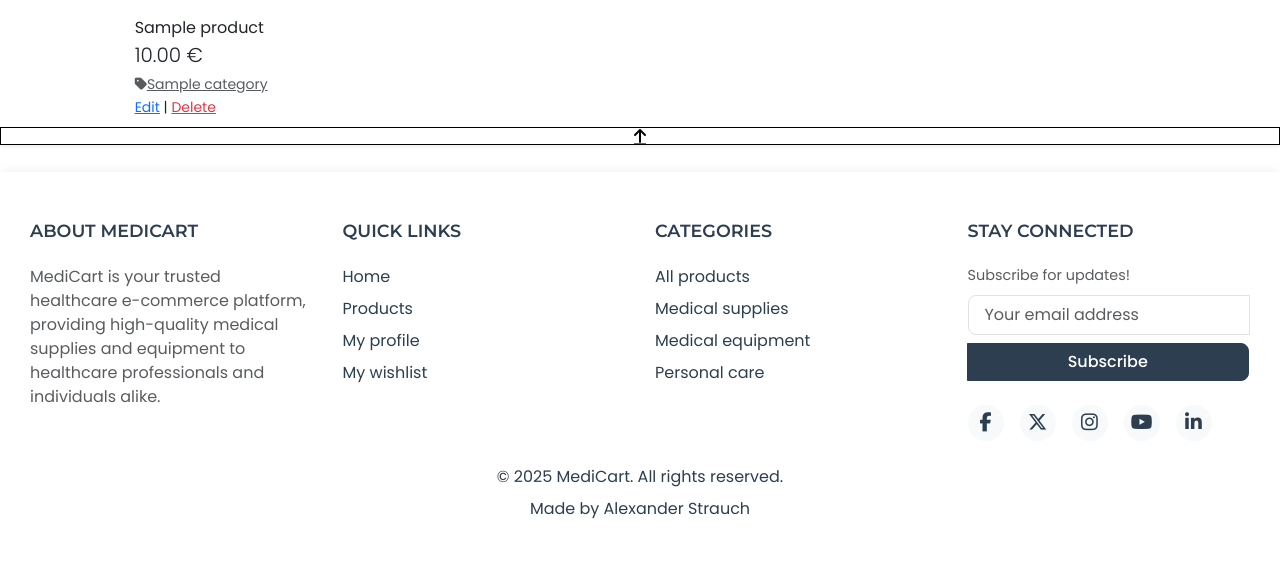
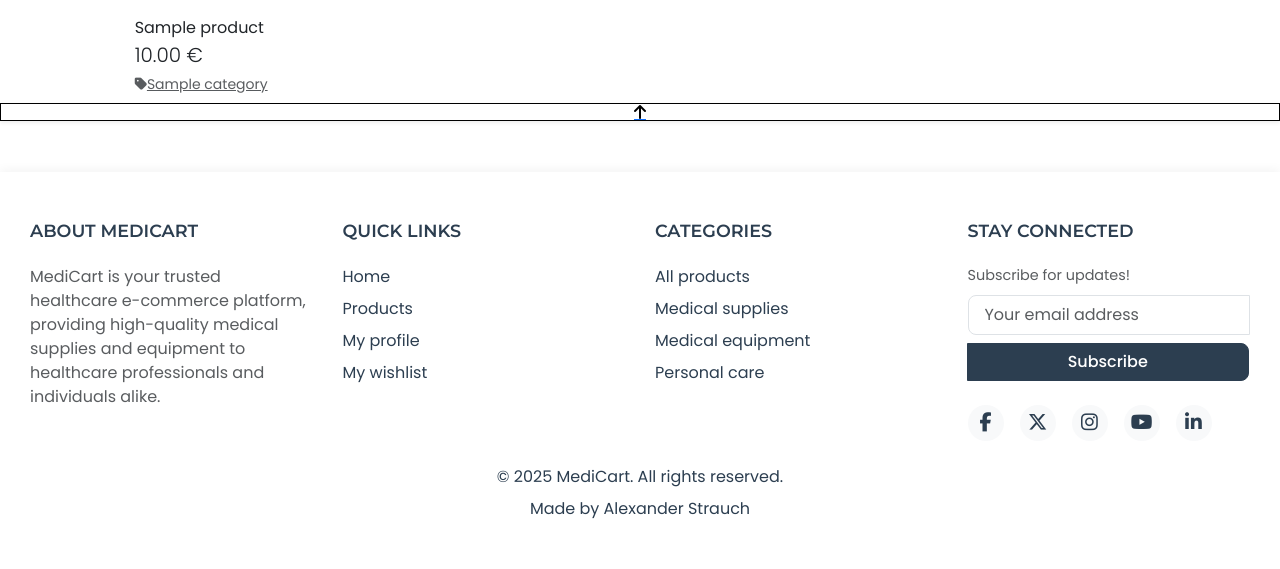
Before and after one commit to alexstrauch/medicart, a Django app: page /products/ in a window 1280 px wide. Shown: the part 231-800 px from the top of the page. Run offline with Django 4.2, Linux system fonts and the light colour scheme; a user stored in the database is signed in; tables that the repository leaves empty hold one stand-in row (values such as "Sample post"); parts of the project's set-up code (start-up, migrations or seed data) failed here and were passed over; some libraries are stand-ins or nearby versions.

Commit message:
fix: Remove CRUD links from products template

```diff
--- a/templates/products/products.html
+++ b/templates/products/products.html
@@ -82,12 +82,6 @@
                                                 </a>
                                             </p>
                                             {% endif %}
-                                            {% if request.user.is_superuser %}
-                                                <small class="ml-3">
-                                                    <a href="{% url 'edit_product' product.id %}">Edit</a> |
-                                                    <a class="text-danger" href="{% url 'delete_product' product.id %}">Delete</a>
-                                                </small>
-                                            {% endif %}
                                         </div>
                                     </div>
                                 </div>
```
